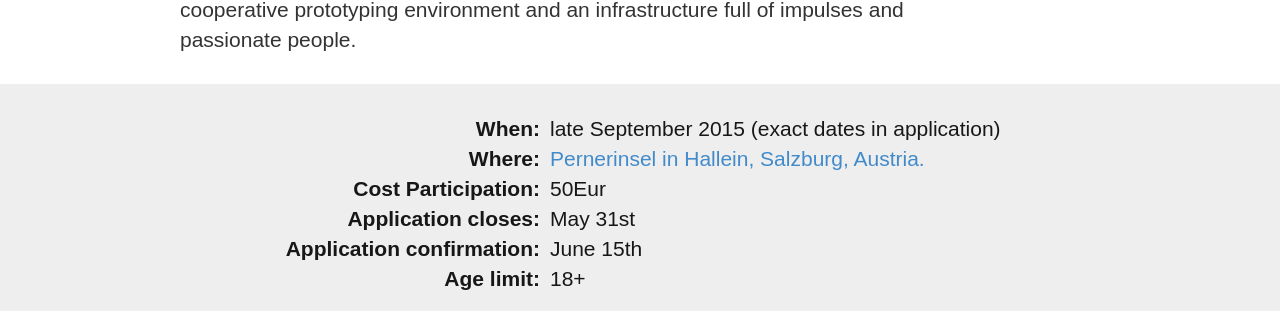
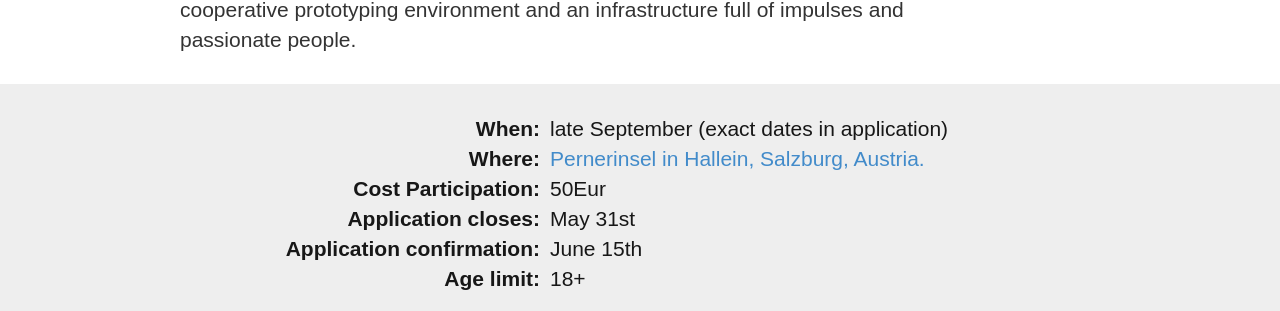
Before and after one commit to philippWassibauer/schmiede_web, a Jekyll site: the page built from apply/index.html, in a window 1280 px wide and 900 px high, scrolled down 600 px. Shown: the part 143-454 px from the top of the window. Built offline with Jekyll 4.4.1, drawn with Linux system fonts in a browser that asks for light colours; Markdown is read by kramdown in place of the engine named in the settings; comment, search, counter and statistics services are not loaded.

Commit message:
Update index.html

```diff
--- a/apply/index.html
+++ b/apply/index.html
@@ -26,7 +26,7 @@ title: Schmiede Application
         <p>
           <dl class="dl-horizontal lead">
             <dt>When:</dt>
-            <dd>late September 2015 (exact dates in application)</dd>
+            <dd>late September (exact dates in application)</dd>
             <dt>Where:</dt>
             <dd>
               <a href="https://maps.google.com/maps/ms?msa=0&msid=209371383360961785408.0004ab076cae1500b5f3e&dg=feature">
```
